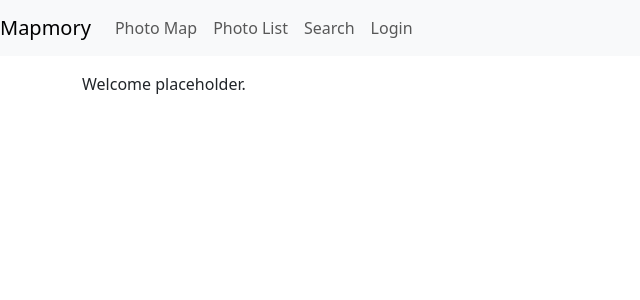
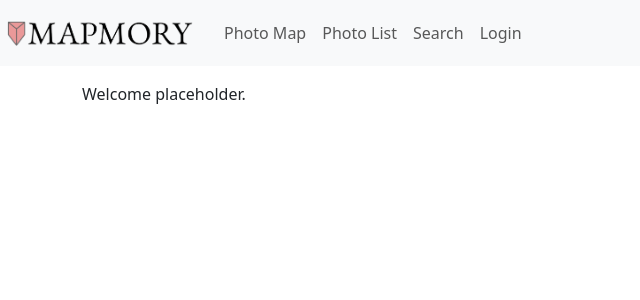
Before and after one commit to nantywanty/mapmory, a React (Create React App) app in the folder frontend/: page / in a window 1280 px wide. Shown: the top 300 px of the page, without its empty margins (0-640 px from the left). Built offline with nearby package versions, Linux system fonts and the light colour scheme.

Commit message:
first commit

```diff
--- a/frontend/package.json
+++ b/frontend/package.json
@@ -7,6 +7,7 @@
     "@testing-library/react": "^12.1.4",
     "@testing-library/user-event": "^13.5.0",
     "react": "^17.0.2",
+    "react-bootstrap": "^2.2.2",
     "react-dom": "^17.0.2",
     "react-router-dom": "^6.2.2",
     "react-scripts": "5.0.0",
--- a/frontend/src/App.js
+++ b/frontend/src/App.js
@@ -1,5 +1,6 @@
 import React from "react";
 import { Routes, Route, Link} from "react-router-dom";
+import { Navbar, Nav, NavItem } from 'react-bootstrap';
 import "bootstrap/dist/css/bootstrap.min.css";
 
 import Welcome from "./components/welcome.js"
@@ -21,40 +22,21 @@ function App() {
 
   return (
     <div className="App">
-        <nav className="navbar navbar-expand navbar-light bg-light">
-        <a href="/" className="navbar-brand">
-          Mapmory
-        </a>
-        <div className="navbar-nav mr-auto">
-          <li className="nav-item">
-            <Link to={"/photomap"} className="nav-link">
-              Photo Map
-            </Link>
-          </li>
-          <li className="nav-item">
-            <Link to={"/photolist"} className="nav-link">
-              Photo List
-            </Link>
-          </li>
-          <li className="nav-item">
-            <Link to={"/search"} className="nav-link">
-              Search
-            </Link>
-          </li>
-          <li className="nav-item" >
-            { user ? (
-              <a onClick={logout} className="nav-link" style={{cursor:'pointer'}}>
-                Logout {user.name}
-              </a>
-            ) : (
-            <Link to={"/login"} className="nav-link">
-              Login
-            </Link>
-            )}
-
-          </li>
-        </div>
-      </nav>
+      <Navbar bg="light" variant="light">
+        <Navbar.Brand href="/">
+          <img src="mapmoryicon.png" width="200"></img>
+        </Navbar.Brand>
+        <Nav className="me-auto">
+          <Nav.Link href="/photomap">Photo Map</Nav.Link>
+          <Nav.Link href="/photolist">Photo List</Nav.Link>
+          <Nav.Link href="/search">Search</Nav.Link>
+          { user ? (
+            <Nav.Link onClick={logout}>Logout {user.name}</Nav.Link>
+          ):(
+            <Nav.Link href="/login">Login</Nav.Link>
+          )}
+        </Nav>
+      </Navbar>
 
       <div className="container mt-3">
         <Routes>
--- a/frontend/src/components/welcome.js
+++ b/frontend/src/components/welcome.js
@@ -1,4 +1,5 @@
 import React from "react";
+import Carousel from 'react-bootstrap/Carousel'
 
 function Welcome() {
     return (
```
Also changed, not shown: 1 other file (tests, documents, lock files or other folders).
